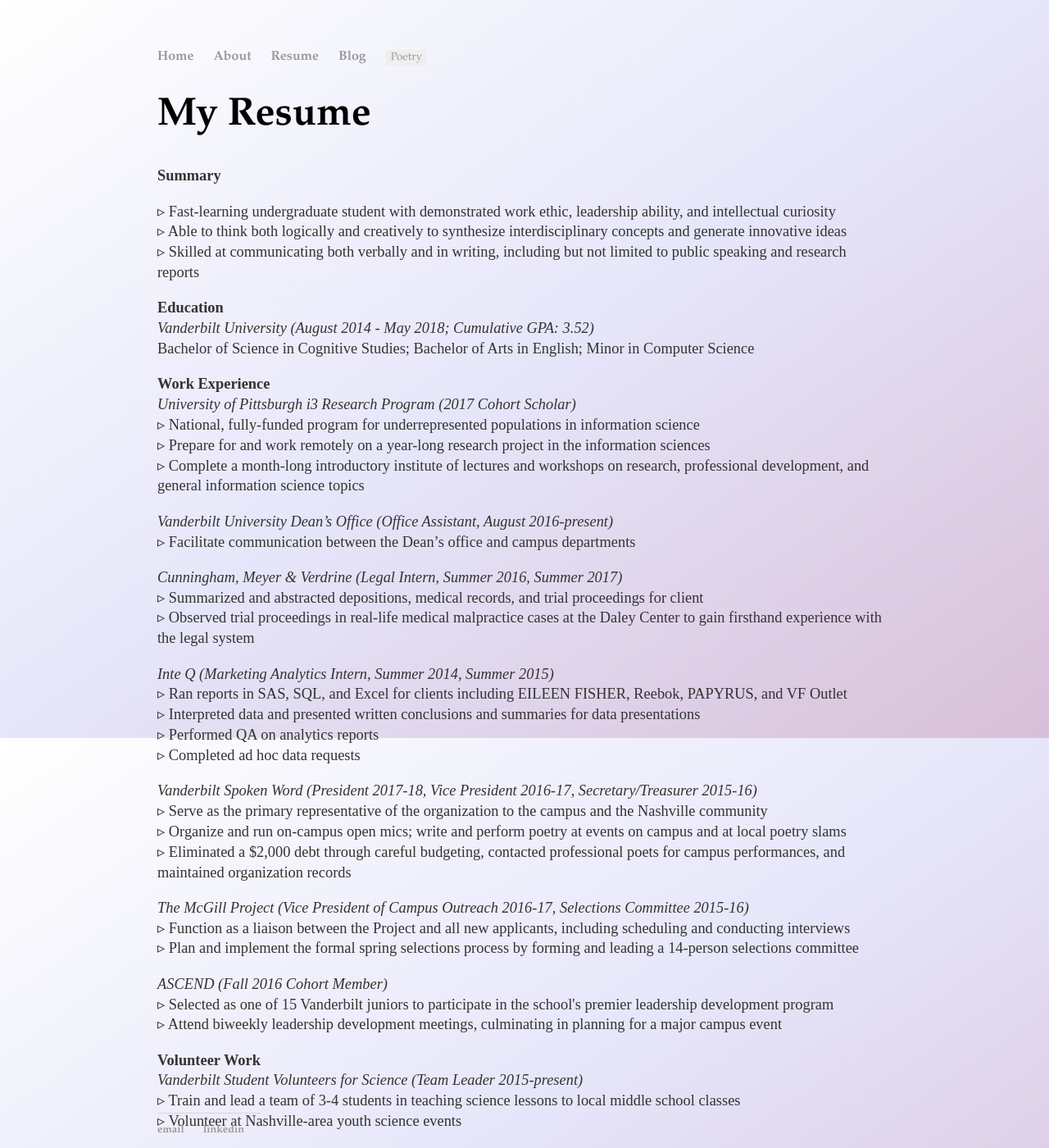
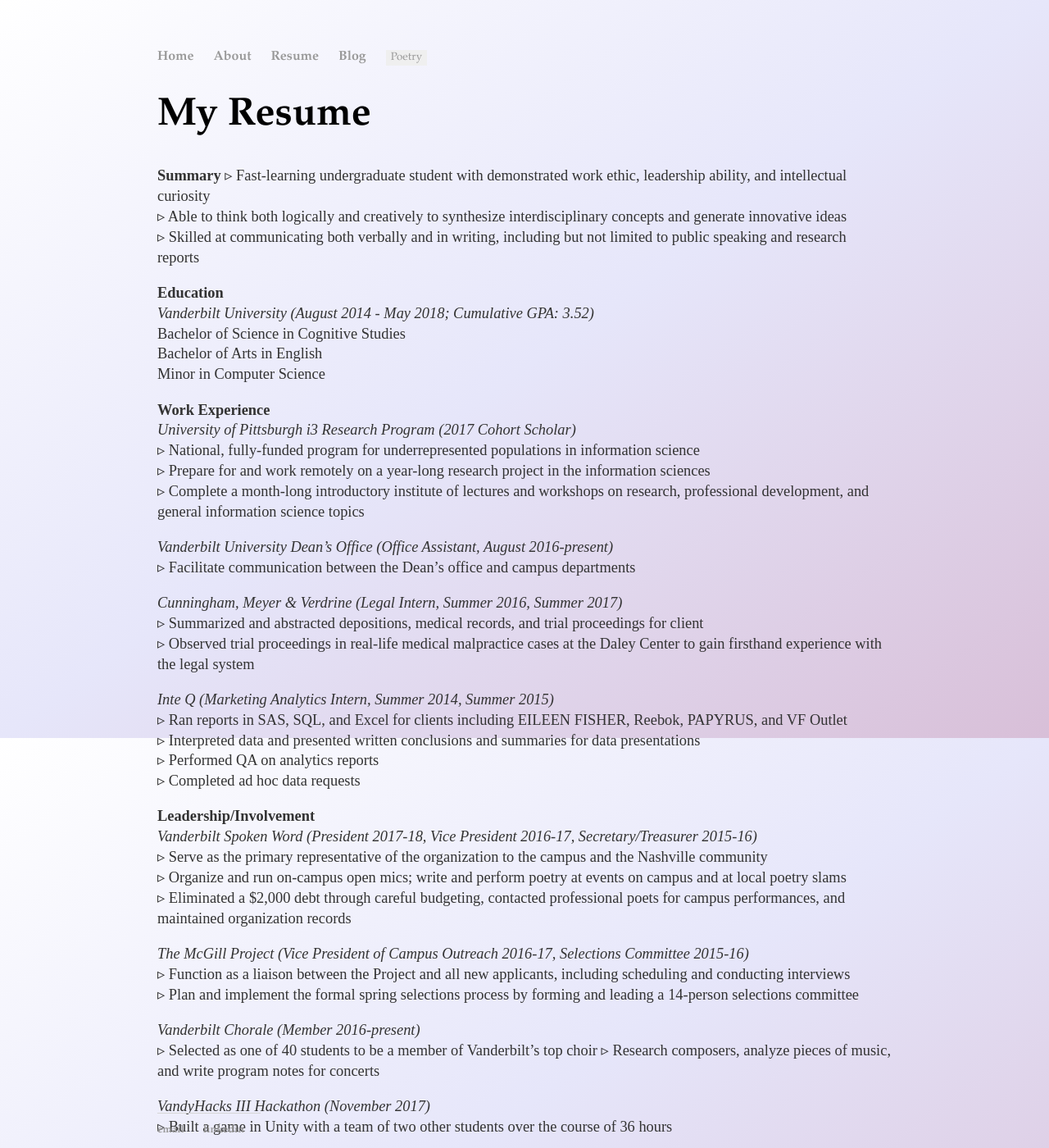
Before and after one commit to kspecks/kspecks.github.io, a Jekyll site: the page built from resume/index.html, in a window 1280 px wide and 1400 px high. Shown: the whole window at 82% size. Built offline with Jekyll 4.4.1, drawn with Linux system fonts in a browser that asks for light colours; some of the changed text lies outside the part shown.

Commit message:
Update index.html

```diff
--- a/resume/index.html
+++ b/resume/index.html
@@ -5,8 +5,6 @@
 <h1>{{ page.title }}</h1>
 <p>
     <strong>Summary</strong>
-</p>
-<p>
     ▹ Fast-learning undergraduate student with demonstrated work ethic,
     leadership ability, and intellectual curiosity
 <br />
@@ -22,7 +20,10 @@
     <br />
     <em>Vanderbilt University (August 2014 - May 2018; Cumulative GPA: 3.52)</em>
     <br />
-    Bachelor of Science in Cognitive Studies; Bachelor of Arts in English;
+    Bachelor of Science in Cognitive Studies
+    <br />
+    Bachelor of Arts in English
+    <br />
     Minor in Computer Science
 </p>
 
@@ -69,6 +70,8 @@
 </p>
 
 <p>
+    <strong>Leadership/Involvement</strong>
+    <br />
     <em>Vanderbilt Spoken Word (President 2017-18, Vice President 2016-17,
             Secretary/Treasurer 2015-16)
     </em>
@@ -95,6 +98,18 @@
 </p>
 
 <p>
+    <em>Vanderbilt Chorale (Member 2016-present)</em>
+    <br />
+    ▹ Selected as one of 40 students to be a member of Vanderbilt’s top choir
+    ▹ Research composers, analyze pieces of music, and write program notes for concerts
+
+<p>
+    <em>VandyHacks III Hackathon (November 2017)</em>
+    <br />
+    ▹ Built a game in Unity with a team of two other students over the course of 36 hours
+</p>
+
+<p>
     <em>ASCEND (Fall 2016 Cohort Member)</em>
     <br />
     ▹ Selected as one of 15 Vanderbilt juniors to participate in the school's premier leadership development program
@@ -115,38 +130,25 @@
     <br />
 </p>
 <p>
-    <strong>
-        <em>
-            Vanderbilt Alternative Spring Break (Participant 2015, 2016, 2017)
-        </em>
-    </strong>
-    <em> </em>
-</p>
-<p>
+    <em>Vanderbilt Alternative Spring Break (Participant 2015, 2016, 2017)</em>
+    <br />
     ▹ Helped students at a preschool and taught tennis lessons to elementary
     students in Treasure Beach, Jamaica
-</p>
-<p>
+    <br />
+    ▹ Served at Uplands Peak Farm Sanctuary in Salem, Indiana
+    <br />
     ▹ Assisted at halfway houses for members of the Nashville prison system
 </p>
-<p>
-    ▹ Served at Uplands Peak Farm Sanctuary in Salem, Indiana
-</p>
-<p>
-    <strong></strong>
-</p>
+
 <p>
     <strong>Skills</strong>
 </p>
 <p>
     ▹ Most experience in Microsoft Office Suite, C++, and Java
-</p>
-<p>
+    <br />
     ▹ Some experience with RStudio, Git, GitHub, SQL, and SAS
-</p>
-<p>
+    <br />
     ▹ Basic knowledge of JavaScript, Unity, HTML/CSS, and Travis CI
-</p>
-<p>
+    <br />
     ▹ Elementary/Intermediate proficiency in Mandarin Chinese and Spanish
 </p>
```
